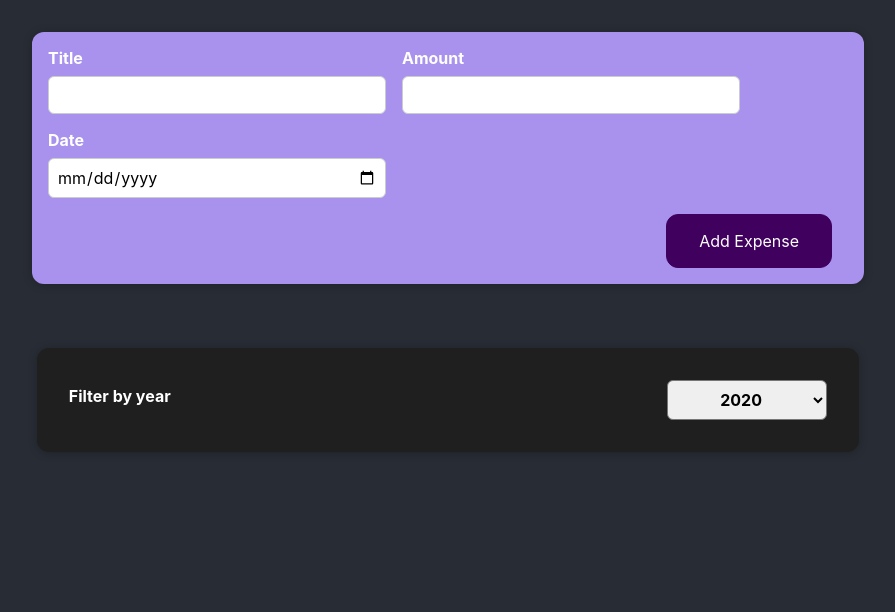
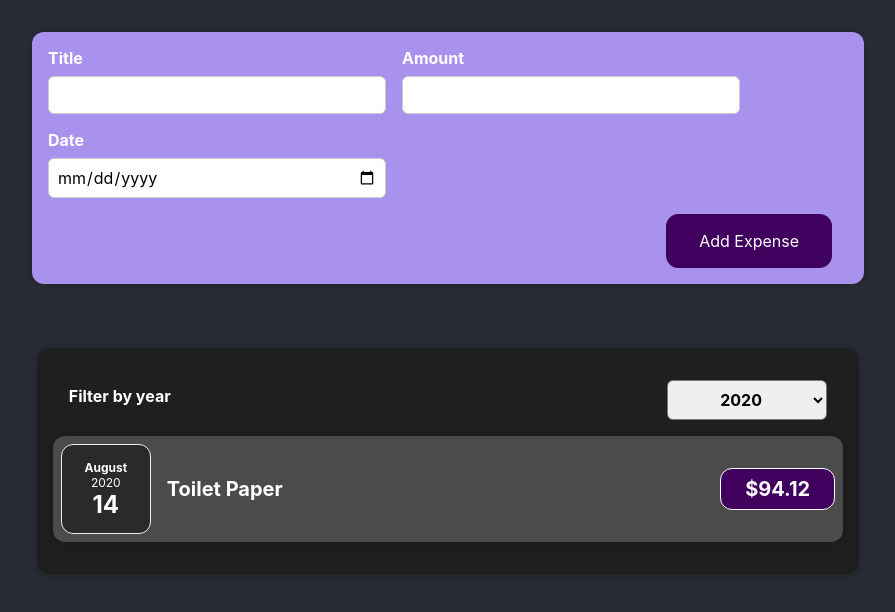
Before and after one commit to mo7ammedkhal3d/expense-tracker, a React (Create React App) app: page / in a window 1280 px wide. Shown: the top 612 px of the page, without its empty margins (192-1087 px from the left). Built offline with nearby package versions, Linux system fonts and the light colour scheme.

Commit message:
solve some issuse

```diff
--- a/src/components/Expenses/Expenses.js
+++ b/src/components/Expenses/Expenses.js
@@ -51,8 +51,7 @@ const [filteredYear, setFilteredYear] = useState('2020');
 
 //#region Types of components in react
     //state less or dump or presntational conponent
-// is that component which use for presnt some data or have some js code or
-// or some css code
+    // is that component which use for presnt some data or have some js code or some css code
     // another type of components is statefull or control components
     // is have state and also manage aother compoent by sending some data
 //#endregion
@@ -60,8 +59,7 @@ const [filteredYear, setFilteredYear] = useState('2020');
 //#region Why the List in react requier the {Key}
     // We beacause the react accourding spical behavior when add new items to array
     // When add new item to array react add new div of expense items in the last and then update the conentent of all dives
-// According to the order that we have in array because the react sees that divs is simmiler and only the conent is
-// differnt
+    // According to the order that we have in array because the react sees that divs is simmiler and only the conent is differnt
     // this is not great because all items is visites and updated and if ther state item will lost data becaouse the div is
     //overriten by another
     // So ... we add key to tell react the item's divs of the list is have uniqe order and should reoder occourding to thoes
@@ -77,9 +75,9 @@ return expense.date.getFullYear().toString() === filteredYear;
 
 let expenseContent = <p>No expenses found.</p>;
 if(filteredExpenses.length > 0){
-expenseContent = filteredExpenses.map((expense)=>{
+expenseContent = filteredExpenses.map((expense)=>(
 <ExpenseItem key={expense.id} title={expense.title} amount={expense.amount} date={expense.date} />
-})
+))
 }
 
 
```
Lines whose indentation alone changed are shown as unchanged.
